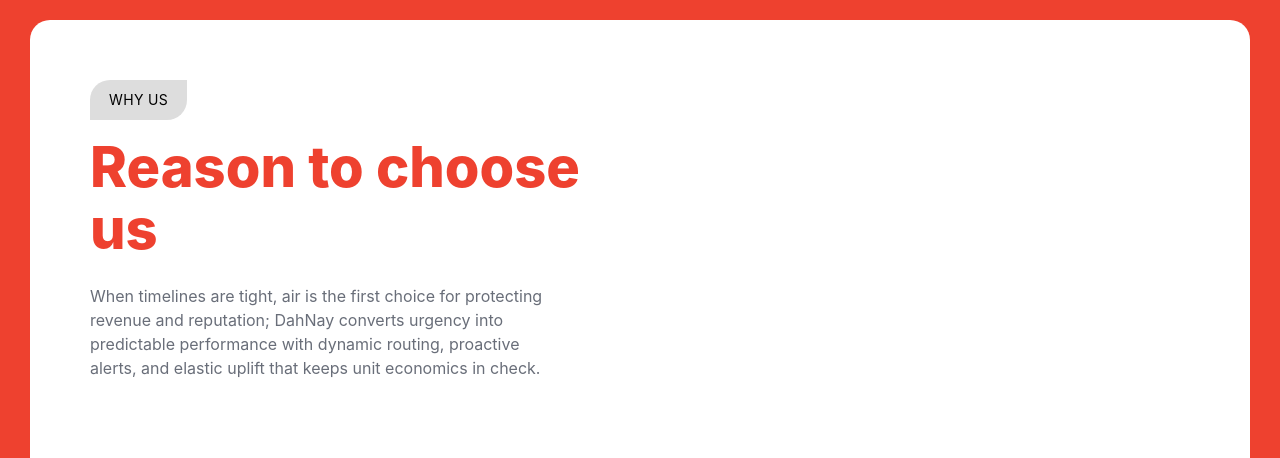
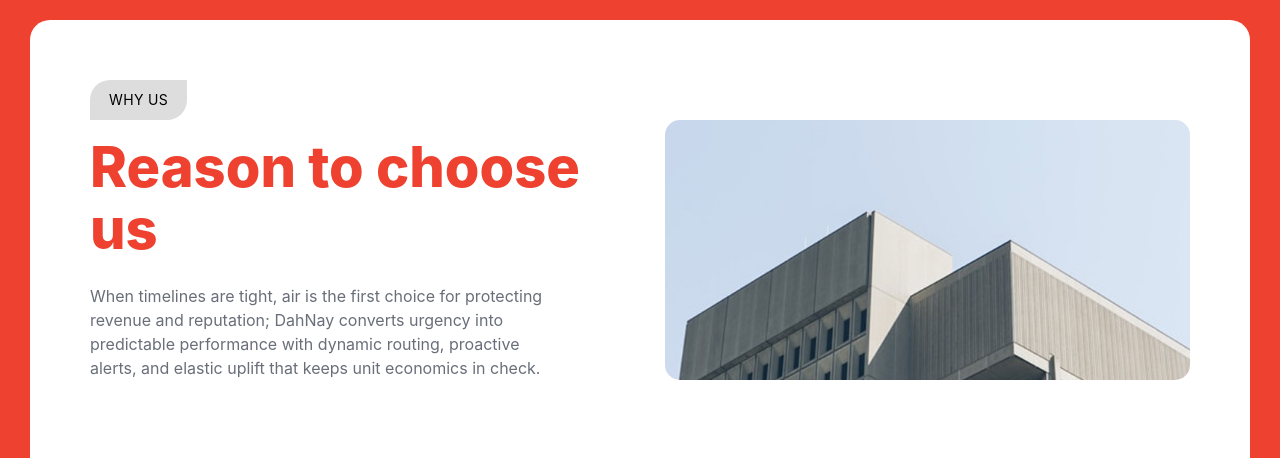
Before and after one commit to krishnarv07/figma-design, a plain HTML site: page index.html in a window 1280 px wide. Shown: the top 458 px of the page. Drawn offline with nearby package versions, Linux system fonts and the light colour scheme.

Commit message:
Update index.html

```diff
--- a/index.html
+++ b/index.html
@@ -34,7 +34,7 @@
             </div>
 
             <!-- Right image -->
-            <div class="h-[174px] lg:h-[260px] w-full rounded-[15px] overflow-hidden bg-no-repeat bg-cover bg-center" style="background-image:url('http://localhost:3845/assets/65a98d9023f7cb628fb77027d02795930601787f.png')"></div>
+            <div class="h-[174px] lg:h-[260px] w-full rounded-[15px] overflow-hidden bg-no-repeat bg-cover bg-center" style="background-image:url('Rectangle 142.jpg')"></div>
         </section>
 
         <!-- Feature trio -->
```
